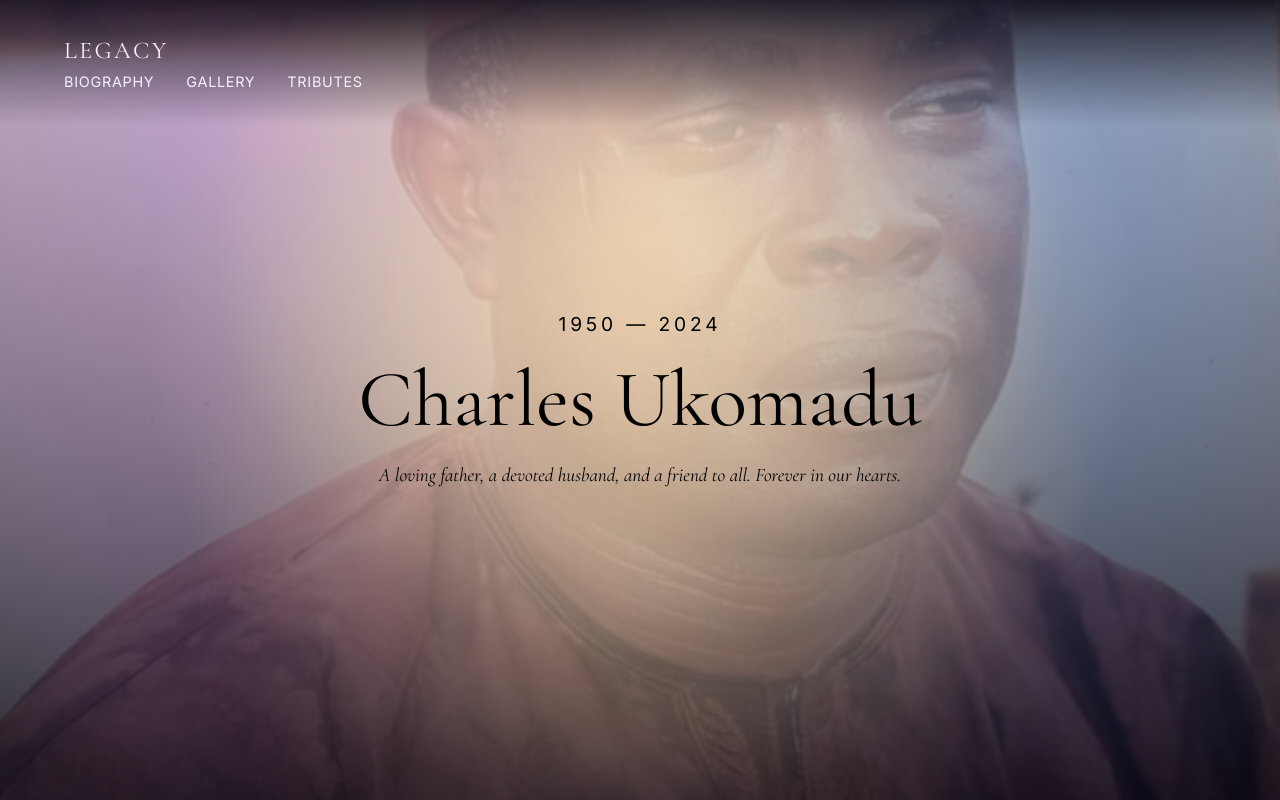
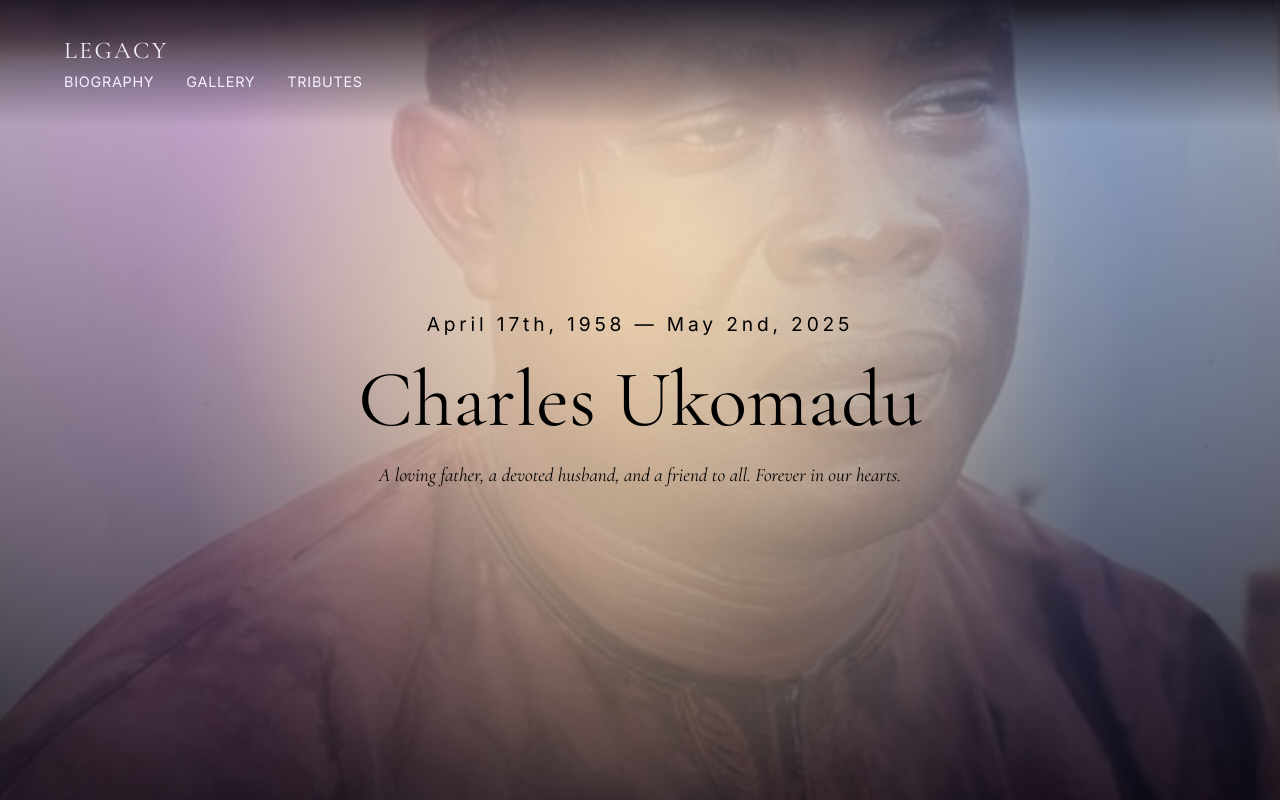
Before and after one commit to Ifeanyigates2/Tribute1, a website: page index.html in a window 1280 px wide. Shown: the top 800 px of the page. Drawn offline with nearby package versions, Linux system fonts and the light colour scheme; no server answers.

Commit message:
Update memorial dates

```diff
--- a/index.html
+++ b/index.html
@@ -30,7 +30,7 @@
     <main>
         <section id="hero">
             <div class="hero-content">
-                <span class="dates">1950 — 2024</span>
+                <span class="dates">April 17th, 1958 — May 2nd, 2025</span>
                 <h1>Charles Ukomadu</h1>
                 <p class="epitaph">A loving father, a devoted husband, and a friend to all. Forever in our hearts.</p>
             </div>
```
